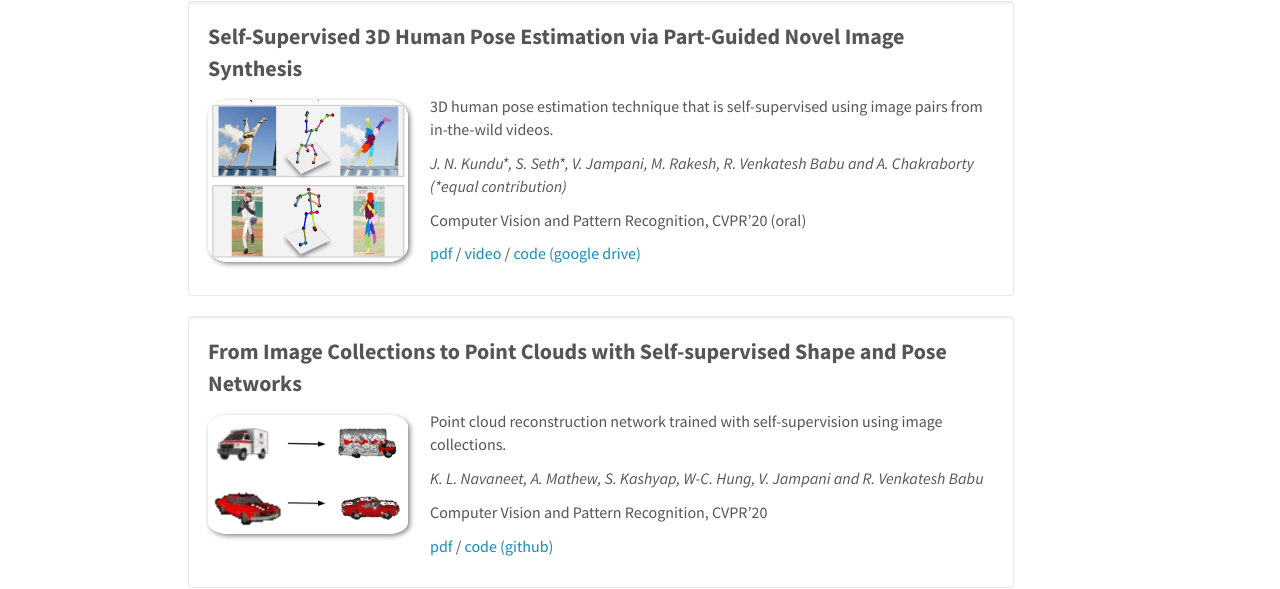
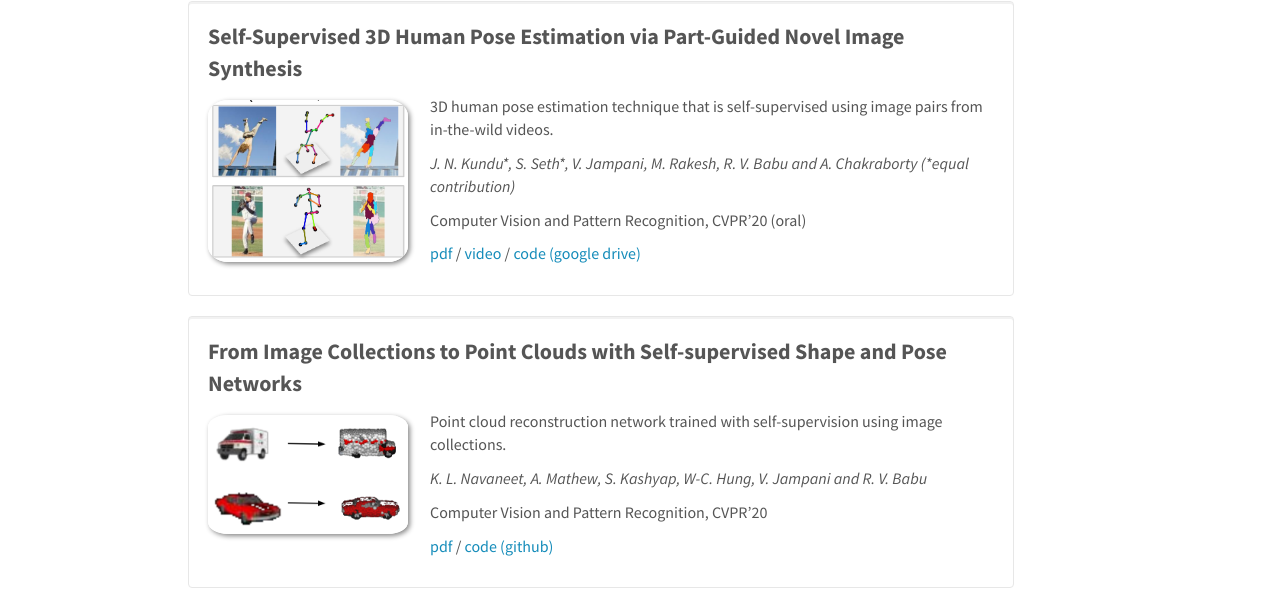
Before and after one commit to varunjampani/varunjampani.github.io, a Jekyll site: the page built from _pages/home.md, in a window 1280 px wide and 900 px high, scrolled down 2403 px. Shown: the part 107-696 px from the top of the window. Built offline with Jekyll 4.4.1, drawn with Linux system fonts in a browser that asks for light colours; nearby versions of some CDN libraries; some of the changed text lies outside the part shown.

Commit message:
Update publist.yml

```diff
--- a/_data/publist.yml
+++ b/_data/publist.yml
@@ -120,7 +120,7 @@
 - title:  Self-Supervised 3D Human Pose Estimation via Part-Guided Novel Image Synthesis
   image: poseseg_cvpr20_teaser.png
   description: 3D human pose estimation technique that is self-supervised using image pairs from in-the-wild videos.
-  authors: J. N. Kundu&#42;, S. Seth&#42;, V. Jampani, M. Rakesh, R. Venkatesh Babu and A. Chakraborty (&#42;equal contribution)
+  authors: J. N. Kundu&#42;, S. Seth&#42;, V. Jampani, M. Rakesh, R. V. Babu and A. Chakraborty (&#42;equal contribution)
   venue: Computer Vision and Pattern Recognition, CVPR'20 (oral)
   number_link: 3
   link1:
@@ -138,7 +138,7 @@
 - title: From Image Collections to Point Clouds with Self-supervised Shape and Pose Networks
   image: pointcloud_learning_cvpr20_teaser.png
   description: Point cloud reconstruction network trained with self-supervision using image collections.
-  authors: K. L. Navaneet, A. Mathew, S. Kashyap, W-C. Hung, V. Jampani and R. Venkatesh Babu
+  authors: K. L. Navaneet, A. Mathew, S. Kashyap, W-C. Hung, V. Jampani and R. V. Babu
   venue: Computer Vision and Pattern Recognition, CVPR'20
   number_link: 2
   link1:
@@ -256,7 +256,7 @@
 - title: DIFFER&#58; Moving Beyond 3D Reconstruction with Differntiable Feature Rendering
   image: DIFFER_teaser.png
   description: Single Image 3D object reconstruction along with texture, segmentation and normal prediction with differentiable feature rendering.
-  authors: K. L. Navaneet, P. Mandikal, V. Jampani and R. Venkatesh Babu
+  authors: K. L. Navaneet, P. Mandikal, V. Jampani and R. V. Babu
   venue: 3D-WiDGET, CVPR-Workshops'19 (Oral)
   number_link: 2
   link1:
```
